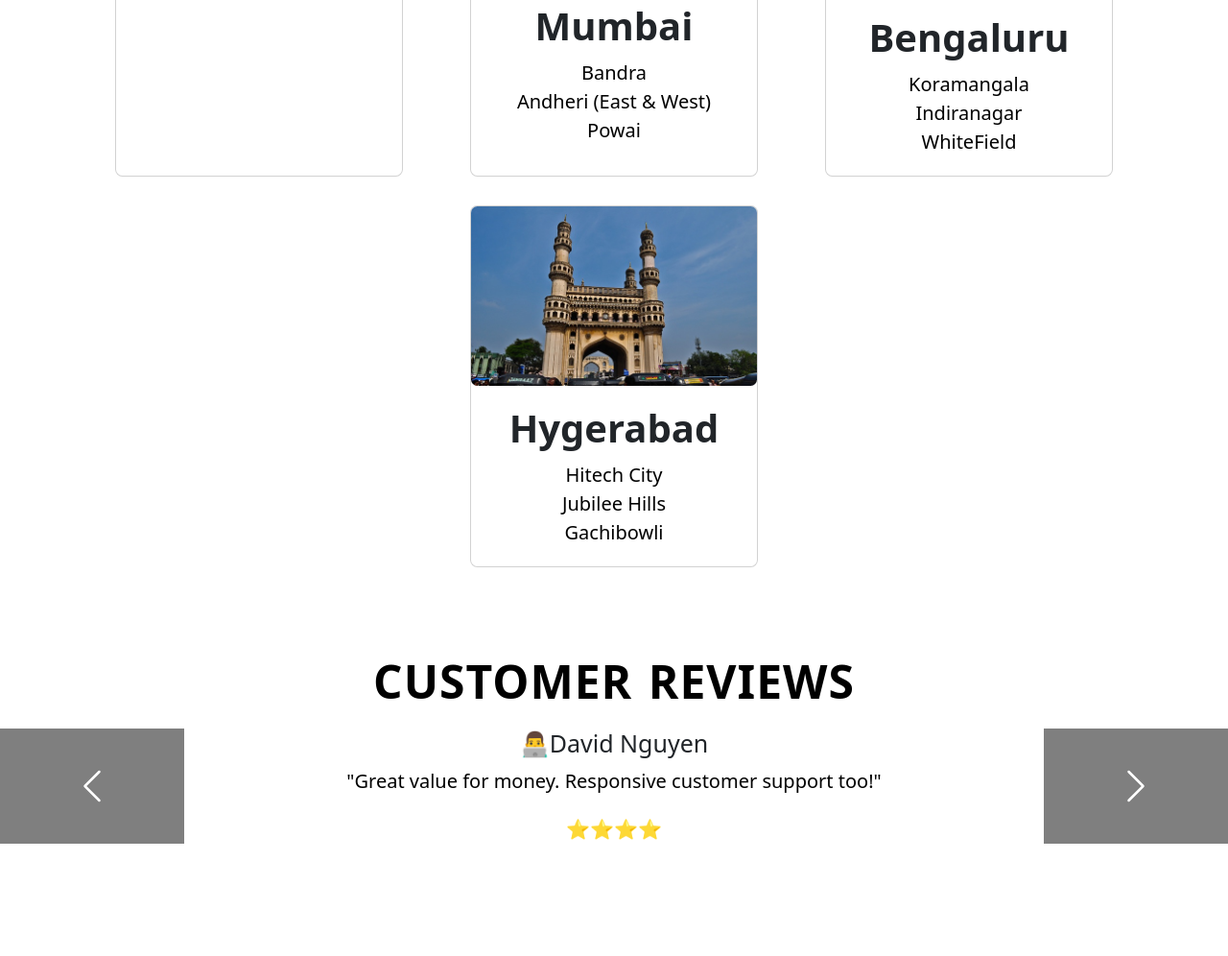
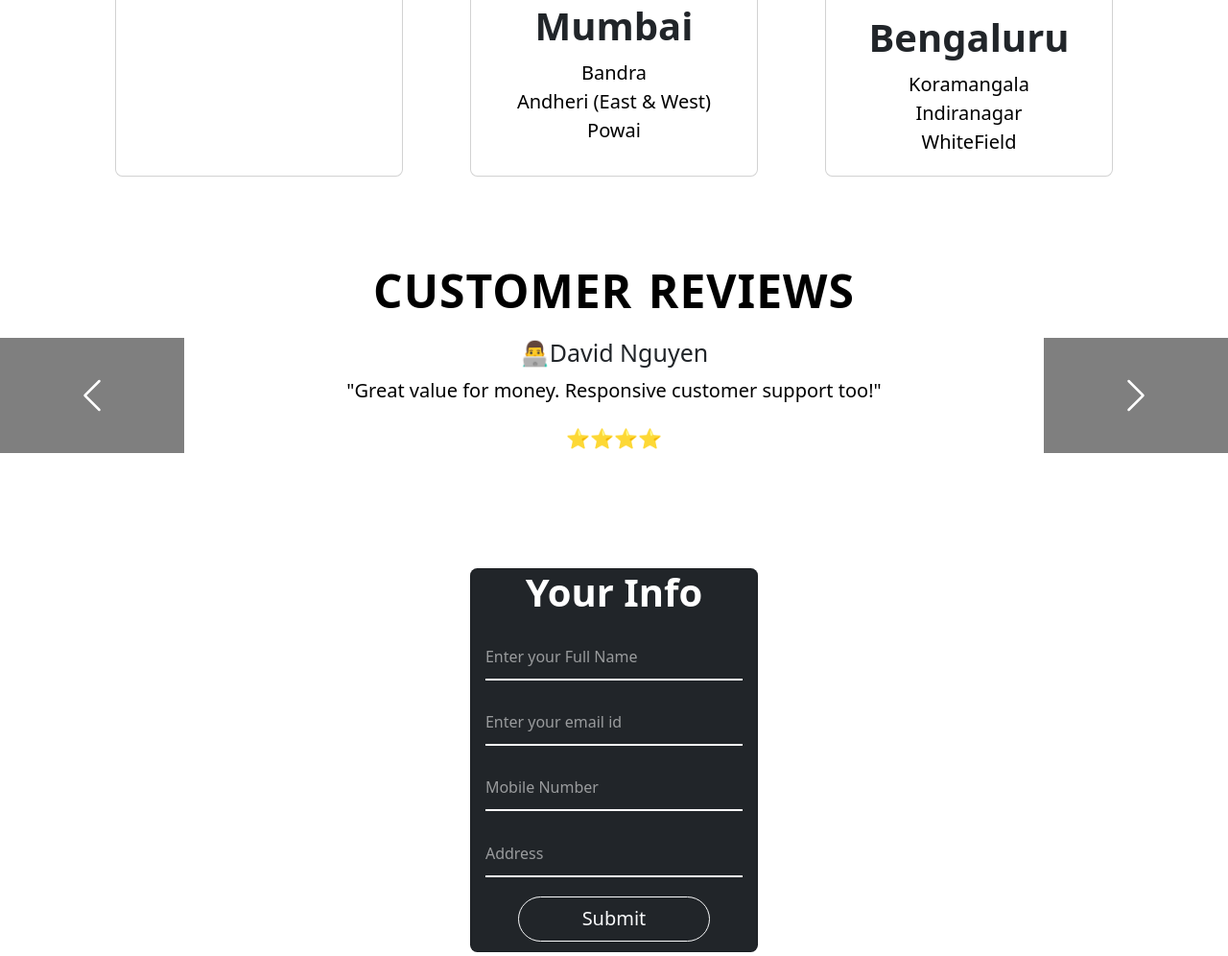
Before and after one commit to amaan1114/OmniFood-fron-end-, a plain HTML site: page index.html in a window 1280 px wide. Shown: the part 2622-3618 px from the top of the page at 96% size. Drawn offline with nearby package versions, Linux system fonts and the light colour scheme.

Commit message:
Add files via upload

```diff
--- a/index.html
+++ b/index.html
@@ -221,21 +221,6 @@
                     </div>
 
 
-
-                    <!--City4-->
-                    <div class="col-lg-4 mb-4 d-flex justify-content-center">
-                        <div class="card align-items-center" style="width: 15rem;">
-                            <img src="resources/img/Hydrabad.jpg" class="card-img" alt="crown image">
-                            <div class="card-body">
-                                <h2 class="card-title fw-bold">Hygerabad</h2>
-                                 <p class="card-text price">Hitech City<br>Jubilee Hills<br>Gachibowli</p>
-
-
-                            </div>
-                        </div>
-                    </div>
-
-
                 </div>
 
 
@@ -340,6 +325,7 @@
             </div>
         </section>
     </footer>
+
    <script src="https://unpkg.com/aos@next/dist/aos.js"></script>
   <script>
     AOS.init();
```
